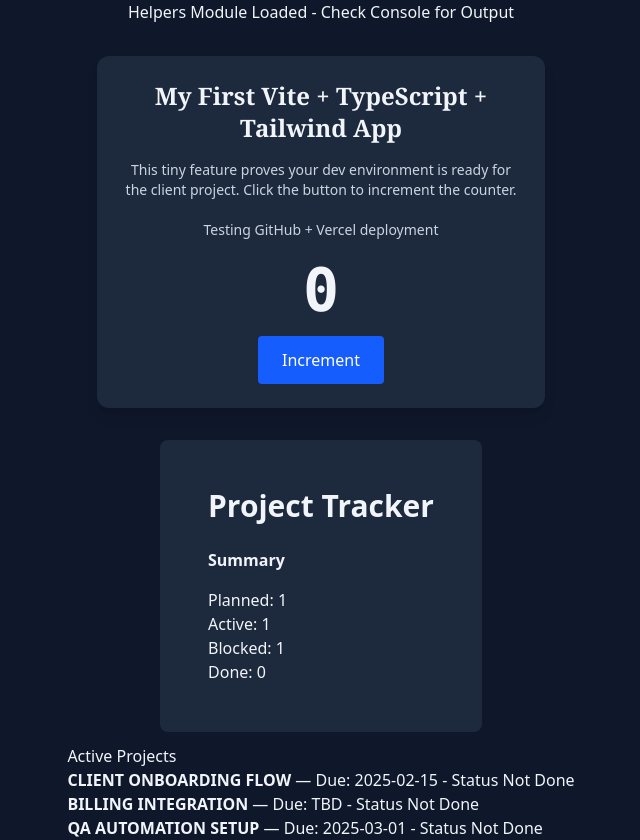
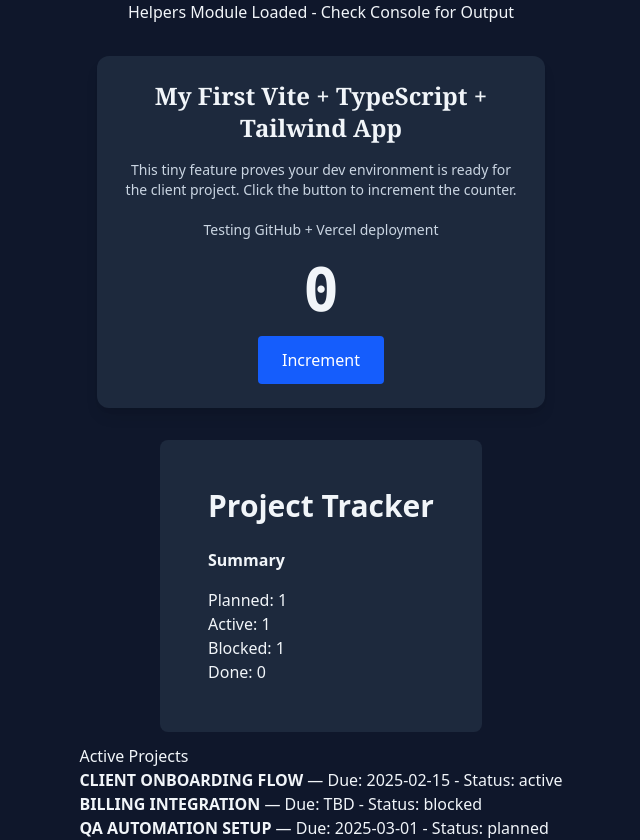
Before and after one commit to quangphatmai/dwdd2720, a React (Vite) app: page / in a window 1280 px wide. Shown: the whole page, without its empty margins (319-959 px from the left). Built offline with nearby package versions, Linux system fonts and the light colour scheme.

Commit message:
refactor: replace isDone boolean with status string in TrackerCard component

```diff
--- a/src/components/TrackerCard.tsx
+++ b/src/components/TrackerCard.tsx
@@ -4,7 +4,7 @@ import type { Project } from "../models/project";
 type TrackerCard = {
   id: string;
   heading: string; // formatted title
-  isDone: boolean;
+  status: string;
   pointsLabel: string;
   dueDate: string;
 };
@@ -14,7 +14,7 @@ const trackerCards: TrackerCard[] = projects.map(
     return {
       id: project.id,
       heading: project.name.toUpperCase(),
-      isDone: project.status === "done",
+      status: project.status ?? "unknown",
       pointsLabel: "0 pts",
       dueDate: project.dueDate ?? "TBD",
     };
@@ -34,7 +34,7 @@ function TrackerCard() {
         {trackerCards.map((trackerCard) => (
           <li key={trackerCard.id}>
             <strong>{trackerCard.heading}</strong> — Due: {trackerCard.dueDate}{" "}
-            - Status {trackerCard.isDone ? "Done" : "Not Done"}
+            - Status: {trackerCard.status}
           </li>
         ))}
       </ul>
```
